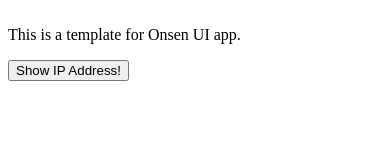
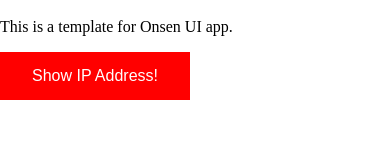
Before and after one commit to hnguyen175/COMP-645-myfirst, a website: page www/index.html in a window 390 px wide. Drawn offline with Linux system fonts and the light colour scheme; some packages are replaced by stand-ins of ours.

Commit message:
added style for button

```diff
--- a/www/css/style.css
+++ b/www/css/style.css
@@ -1 +1,12 @@
 /**/
+.btn {
+    background-color: red;
+    background: red;
+    border: none;
+    color: white;
+    padding: 15px 32px;
+    text-align: center;
+    text-decoration: none;
+    display: inline-block;
+    font-size: 16px;
+}
--- a/www/index.html
+++ b/www/index.html
@@ -7,7 +7,7 @@
   <script src="cordova.js"></script>
   <script src="components/loader.js"></script>
   <script src="lib/onsenui/js/onsenui.min.js"></script>
-  <script src="script/show-ip-button.js"/>
+  <script src="script/show-ip-button.js"></script>
 
   <link rel="stylesheet" href="components/loader.css">
   <link rel="stylesheet" href="lib/onsenui/css/onsenui.css">
```
